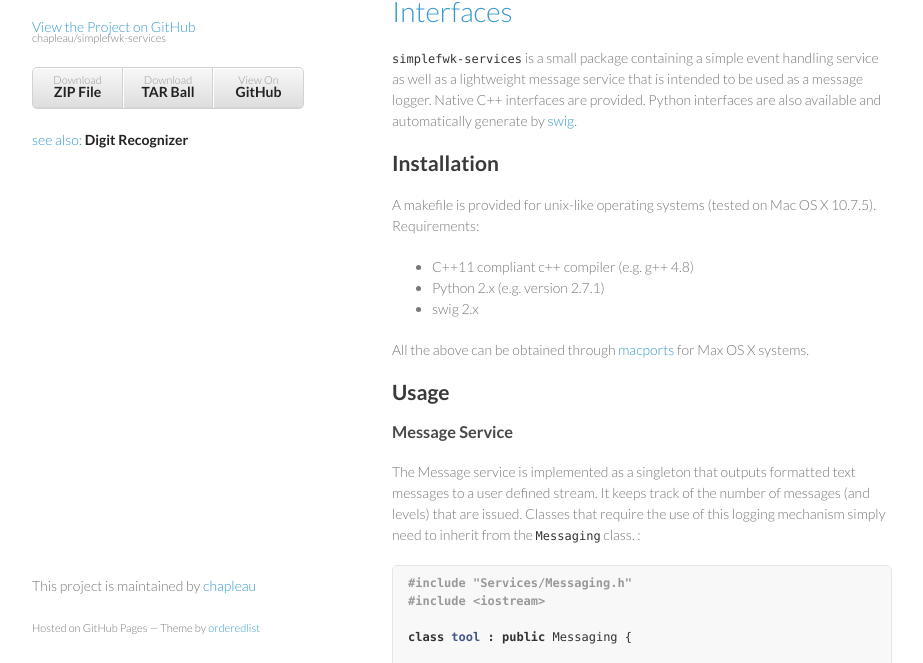
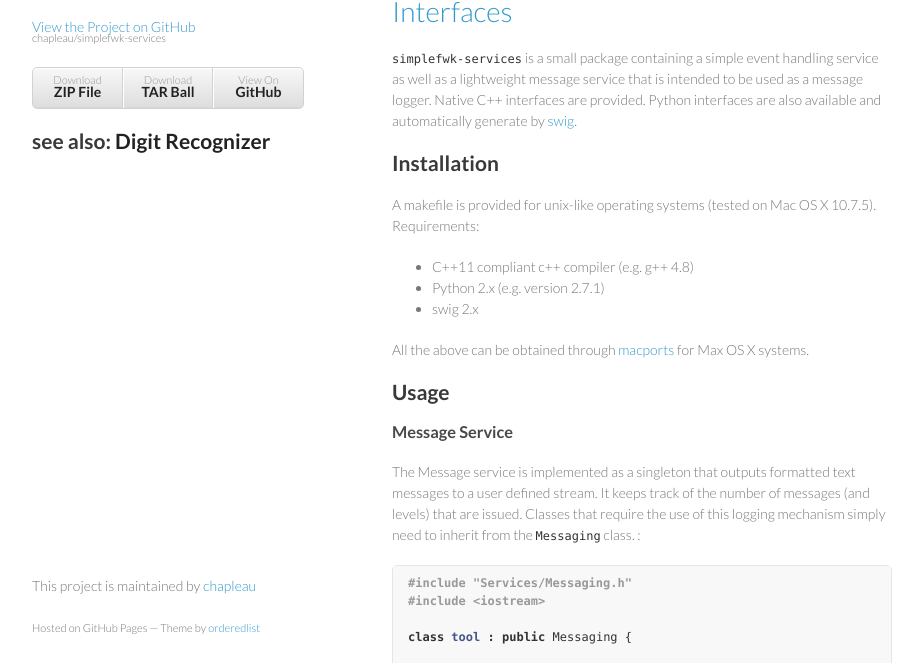
Before and after one commit to chapleau/simplefwk-services, a plain HTML site: page index.html in a window 1280 px wide. Shown: the part 93-756 px from the top of the page, without its empty margins (178-1101 px from the left). Drawn offline with Linux system fonts and the light colour scheme.

Commit message:
Update index.html

```diff
--- a/index.html
+++ b/index.html
@@ -27,7 +27,7 @@
           <li><a href="https://github.com/chapleau/simplefwk-services">View On <strong>GitHub</strong></a></li>
         </ul>
 
-        <p><a href="http://chapleau.github.io/DigitRecog">see also: <strong>Digit Recognizer</strong></a> </p>
+        <h2>see also: <a href="http://chapleau.github.io/DigitRecog"><strong>Digit Recognizer</strong></a> </h2>
       </header>
       <section>
         <h1>
```
